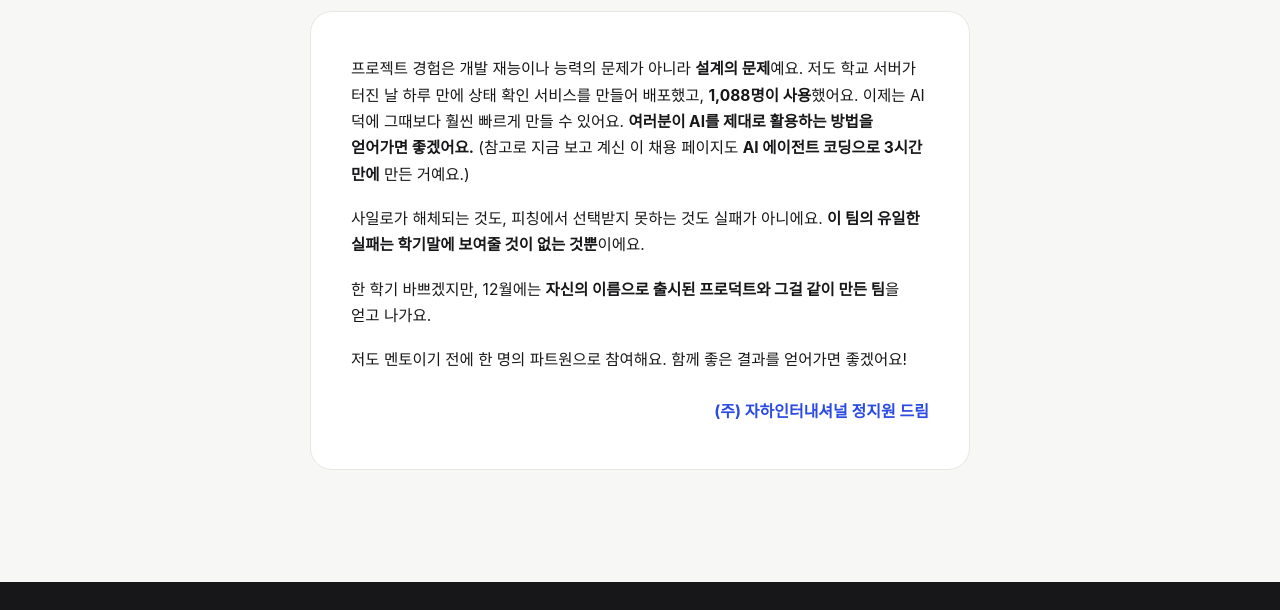
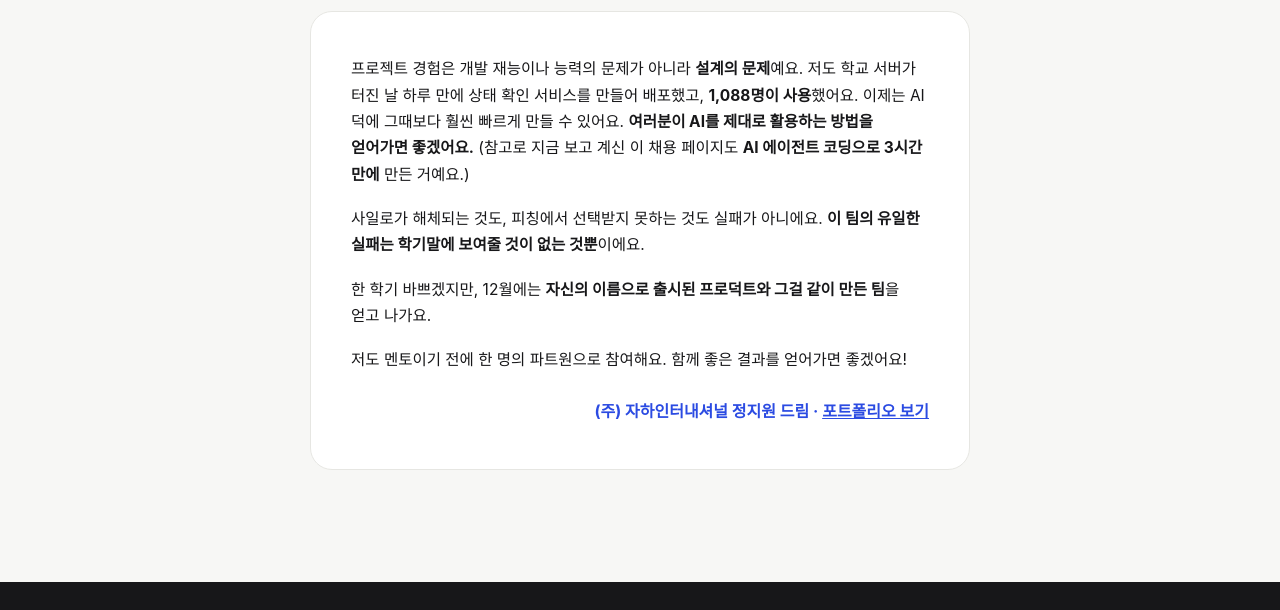
Before and after one commit to jiwonsudo/zaha-intl-recruit, a plain HTML site: page index.html in a window 1280 px wide. Shown: the part 6511-7121 px from the top of the page. Drawn offline with Linux system fonts and the light colour scheme; a web font is replaced by a local one.

Commit message:
copy: 멘토 서명에 포트폴리오 링크 추가

```diff
--- a/index.html
+++ b/index.html
@@ -212,7 +212,7 @@
         <p>사일로가 해체되는 것도, 피칭에서 선택받지 못하는 것도 실패가 아니에요. <b>이 팀의 유일한 실패는 학기말에 보여줄 것이 없는 것뿐</b>이에요.</p>
         <p>한 학기 바쁘겠지만, 12월에는 <b>자신의 이름으로 출시된 프로덕트와 그걸 같이 만든 팀</b>을 얻고 나가요.</p>
         <p>저도 멘토이기 전에 한 명의 파트원으로 참여해요. 함께 좋은 결과를 얻어가면 좋겠어요!</p>
-        <div class="signature">(주) 자하인터내셔널 정지원 드림</div>
+        <div class="signature">(주) 자하인터내셔널 정지원 드림 · <a href="https://jiwonsudo.github.io/portfolio/" target="_blank" rel="noopener">포트폴리오 보기</a></div>
       </div>
     </div>
   </section>
```
